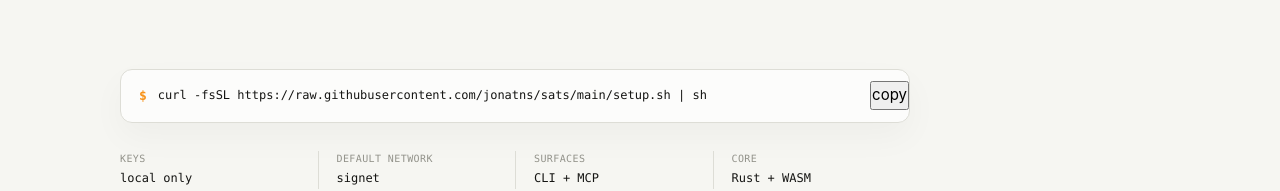
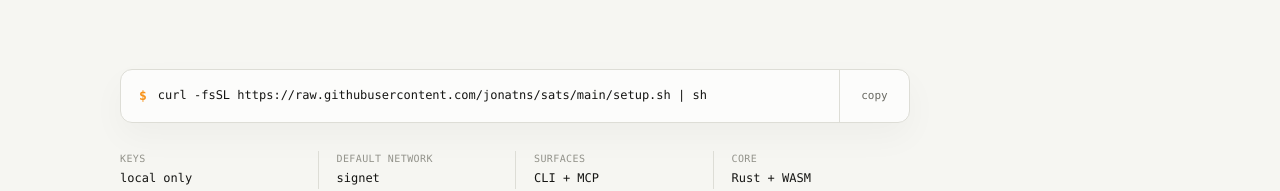
Before and after one commit to idemresearch/sats, a Next.js app in the folder website/: page / in a window 1280 px wide. Shown: the part 593-784 px from the top of the page. Built offline with nearby package versions, Linux system fonts and the light colour scheme; no server answers.

Commit message:
Align the install control with the new system

```diff
--- a/website/components/CopyButton.tsx
+++ b/website/components/CopyButton.tsx
@@ -23,7 +23,7 @@ export default function CopyButton({ text }: { text: string }) {
   }
 
   return (
-    <button type="button" onClick={copy} aria-label="Copy install command">
+    <button className="copy-button" type="button" onClick={copy} aria-label="Copy install command">
       {label}
     </button>
   );
```
